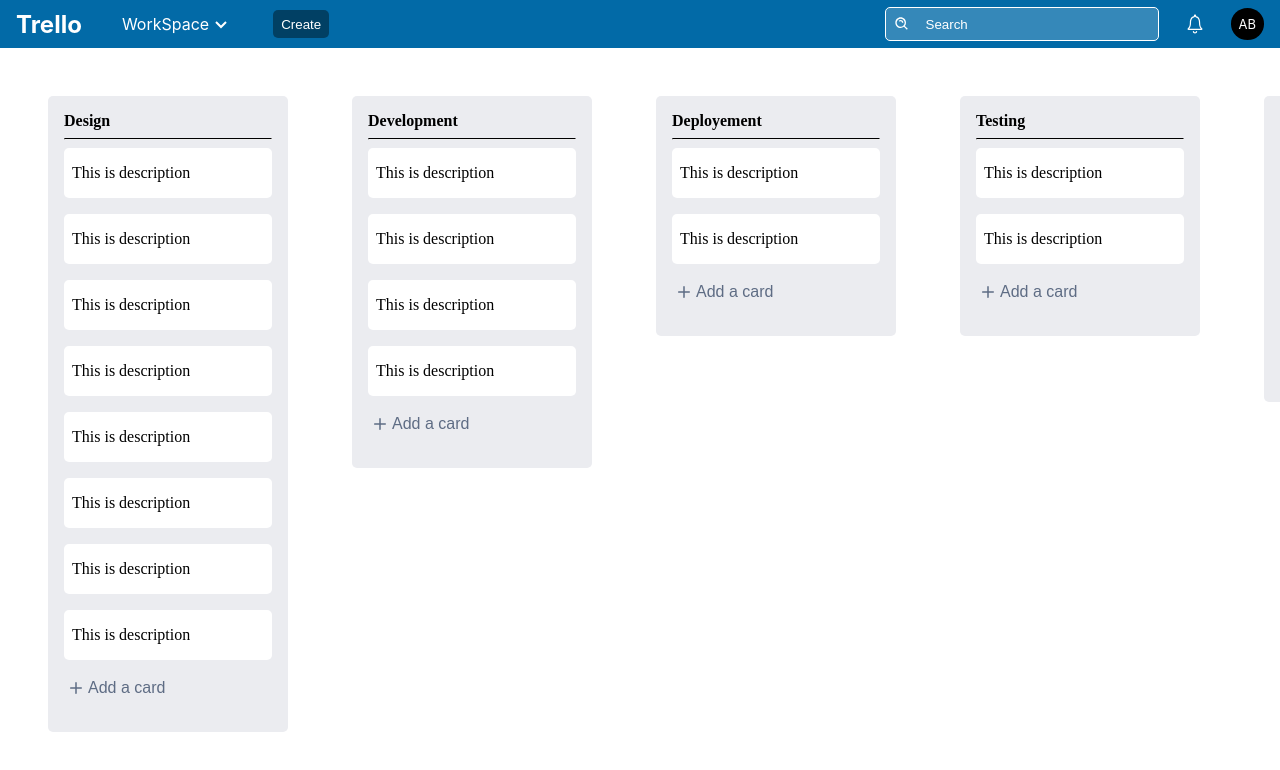
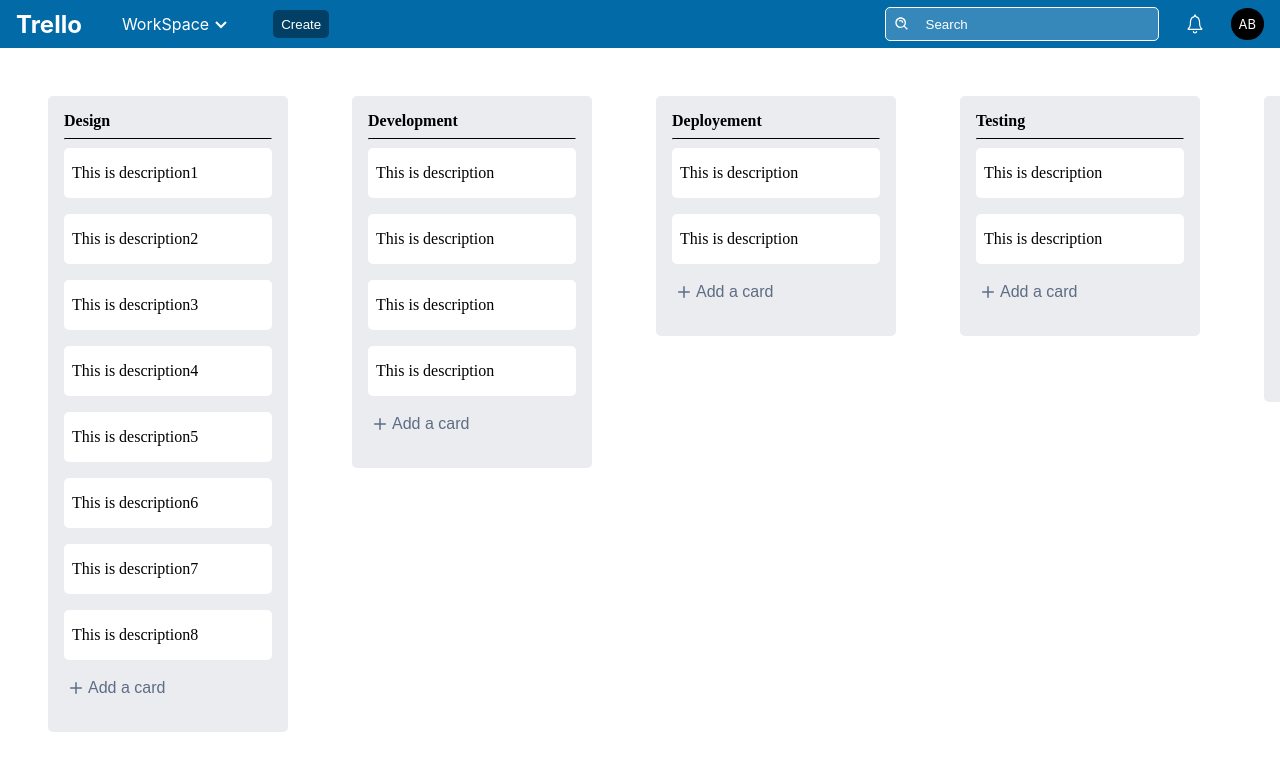
Before and after one commit to bajajanjana/quick-task, a React (Create React App) app: page / in a window 1280 px wide. Both pictures are taken after a click on the button "Log In". Shown: the top 770 px of the page. Built offline with nearby package versions, Linux system fonts and the light colour scheme.

Commit message:
drag nd drop applied

```diff
--- a/package.json
+++ b/package.json
@@ -7,6 +7,8 @@
     "@testing-library/react": "^12.1.2",
     "@testing-library/user-event": "^13.5.0",
     "react": "^17.0.2",
+    "react-dnd": "^15.1.1",
+    "react-dnd-html5-backend": "^15.1.2",
     "react-dom": "^17.0.2",
     "react-icons": "^4.3.1",
     "react-scripts": "5.0.0",
--- a/src/App.js
+++ b/src/App.js
@@ -2,6 +2,8 @@ import { useState } from "react";
 import "./App.css";
 import Layout from "./components/LandingSpace/Layout";
 import Login from "./components/SignIn/Login";
+import { DndProvider } from "react-dnd";
+import { HTML5Backend } from "react-dnd-html5-backend";
 
 function App() {
   const [loggedIn, setLoggedIn] = useState(false);
@@ -10,7 +12,13 @@ function App() {
   };
   return (
     <>
-      {loggedIn ? <Layout /> : <Login loginStateHandler={loginStateHandler} />}
+      {loggedIn ? (
+        <DndProvider backend={HTML5Backend}>
+          <Layout />
+        </DndProvider>
+      ) : (
+        <Login loginStateHandler={loginStateHandler} />
+      )}
     </>
   );
 }
--- a/src/MOCKDATA/List.json
+++ b/src/MOCKDATA/List.json
@@ -1,4 +1,4 @@
-[{"title":"Design","taskCard":[{"desc":"This is description"},{"desc":"This is description"},{"desc":"This is description"},{"desc":"This is description"},{"desc":"This is description"},{"desc":"This is description"},{"desc":"This is description"},{"desc":"This is description"}]},
+[{"title":"Design","taskCard":[{"desc":"This is description1"},{"desc":"This is description2"},{"desc":"This is description3"},{"desc":"This is description4"},{"desc":"This is description5"},{"desc":"This is description6"},{"desc":"This is description7"},{"desc":"This is description8"}]},
 {"title":"Development","taskCard":[{"desc":"This is description"},{"desc":"This is description"},{"desc":"This is description"},{"desc":"This is description"}]},
 {"title":"Deployement","taskCard":[{"desc":"This is description"},{"desc":"This is description"}]},
 {"title":"Testing","taskCard":[{"desc":"This is description"},{"desc":"This is description"}]},
--- a/src/components/TaskFolder/ListCard.js
+++ b/src/components/TaskFolder/ListCard.js
@@ -1,10 +1,31 @@
-import React,{useState} from "react";
+import React,{ useState, useCallback }from "react";
 import styles from "./ListCard.module.css";
 import * as IoIcon4 from "react-icons/io";
 import TaskCard from "./TaskCard";
 import CreateTaskCard from "./CreateTaskCard";
 const ListCard = (props) => {
   const [addTaskBtnActive, setAddTaskBtnActive] = useState(true);
+
+  const [tCard, setTCard] = useState(props.taskCard);
+
+  const moveTaskListItem = useCallback(
+    (dragIndex, hoverIndex) => {
+      const dragItem = tCard[dragIndex];
+      const hoverItem = tCard[hoverIndex];
+      // Swap places of dragItem and hoverItem in the pets array
+      setTCard((card) => {
+        const updatedTaskCards = [...card];
+        updatedTaskCards[dragIndex] = hoverItem;
+        updatedTaskCards[hoverIndex] = dragItem;
+
+        const updatedList = props.list.map((item) => item);
+        props.updateList(updatedList);
+
+        return updatedTaskCards;
+      });
+    },
+    [tCard]
+  );
 
   const addTaskHandler = (desc) => {
     console.log("added");
@@ -22,12 +43,22 @@ const ListCard = (props) => {
   };
 
   return (
+    <>
       <div className={styles.listCard}>
         <h4>{props.title}</h4>
         <hr className={styles.line}></hr>
         <div className={styles.taskList}>
-        {props.taskCard.map((item) => {
-          return <TaskCard desc={item.desc}/>;
+          {/* {props.taskCard.map((item, index) => {
+            return <TaskCard desc={item.desc} index={index} />;
+          })} */}
+          {props.taskCard.map((item, index) => {
+            return (
+              <TaskCard
+                desc={item.desc}
+                index={index}
+                moveListItem={moveTaskListItem}
+              />
+            );
           })}
         </div>
         {addTaskBtnActive ? (
@@ -46,6 +77,18 @@ const ListCard = (props) => {
           <CreateTaskCard addTaskBtnHandler={addTaskBtnHandler} />
         )}
       </div>
+
+      {/* <div style={style}>
+        {pets.map((pet, index) => (
+          <ListItem
+            key={pet.id}
+            index={index}
+            text={pet.name}
+            moveListItem={movePetListItem}
+          />
+        ))}
+      </div> */}
+    </>
   );
 };
 
--- a/src/components/TaskFolder/TaskCard.js
+++ b/src/components/TaskFolder/TaskCard.js
@@ -1,13 +1,46 @@
-import React from 'react'
+import React, { useRef } from "react";
+import { useDrag, useDrop } from "react-dnd";
 import styles from "./TaskCard.module.css"
 const TaskCard = (props) => {
+  const [{ isDragging }, dragRef] = useDrag({
+    type: "item",
+    item: props.index ,
+    collect: (monitor) => ({
+      isDragging: monitor.isDragging(),
+    }),
+  });
+
+
+  const[spec, dropRef] = useDrop({
+    accept: "item",
+    hover: (item, monitor) => {
+      const dragIndex = item.index;
+      const hoverIndex = props.index;
+      const hoverBoundingRect = ref.current?.getBoundingClientRect();
+      const hoverMiddleY =
+        (hoverBoundingRect.bottom - hoverBoundingRect.top) / 2;
+      const hoverActualY = monitor.getClientOffset().y - hoverBoundingRect.top;
+
+      // if dragging down, continue only when hover is smaller than middle Y
+      if (dragIndex < hoverIndex && hoverActualY < hoverMiddleY) return;
+      // if dragging up, continue only when hover is bigger than middle Y
+      if (dragIndex > hoverIndex && hoverActualY > hoverMiddleY) return;
+
+      props.moveListItem(dragIndex, hoverIndex);
+      item.index = hoverIndex;
+    },
+  });
+
+  const ref = useRef(null);
+  const dragDropRef = dragRef(dropRef(ref));
+
+  // Make items being dragged transparent, so it's easier to see where we drop them
+  const opacity = isDragging ? 0 : 1;
   return (
-    <div className={styles.taskCard}>
-        <div>
-         {props.desc}
-        </div>
+    <div className={styles.taskCard} ref={dragDropRef}>
+      <div>{props.desc}</div>
     </div>
-  )
+  );
 }
 
 export default TaskCard
```
Also changed, not shown: 1 other file (tests, documents, lock files or other folders). Lines whose indentation alone changed are shown as unchanged.
